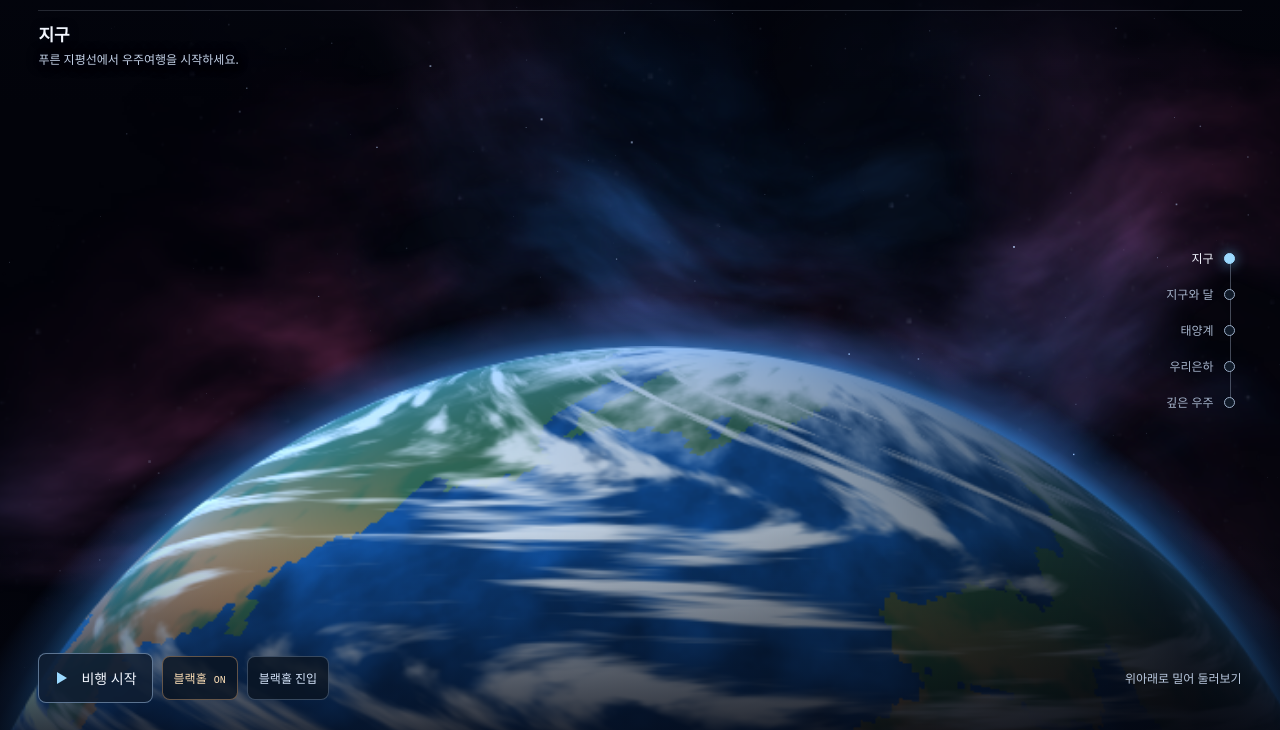
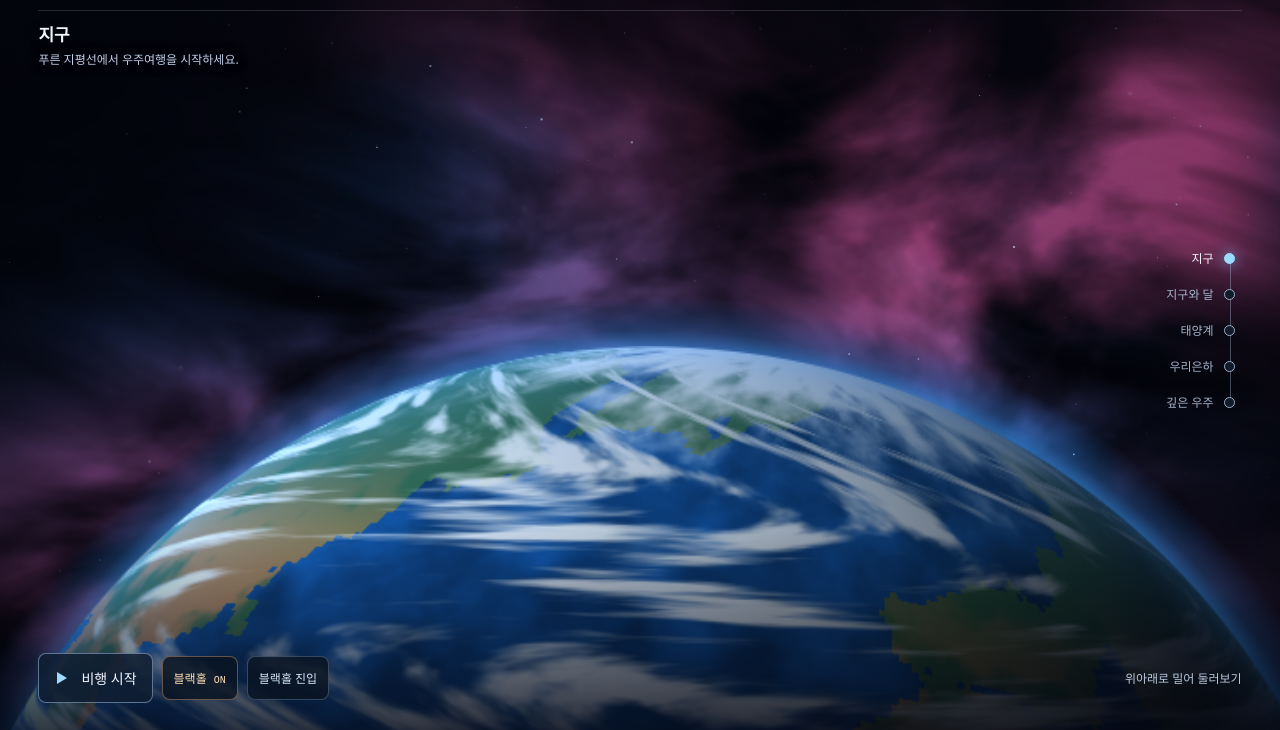
Before and after one commit to kojaeeon/move, a plain HTML site: page play/index.html in a window 1280 px wide. Shown: the part 70-800 px from the top of the page. Drawn offline with Linux system fonts and the light colour scheme.

Commit message:
Extend black hole flight to twenty seconds and vary nebulae

```diff
--- a/play/index.html
+++ b/play/index.html
@@ -262,14 +262,42 @@ function makeGalaxy() {
   return layer;
 }
 
-function makeNebula() {
+const nebulaFields = [
+  { seed: 516167, style: "ribbon", tones: [[23, 102, 194], [205, 69, 138]] },
+  { seed: 17533, style: "shell", tones: [[61, 104, 200], [49, 218, 192]] },
+  { seed: 291733, style: "pillars", tones: [[112, 29, 83], [237, 109, 42]] },
+  { seed: 48103, style: "filaments", tones: [[86, 54, 201], [188, 119, 222]] },
+  { seed: 74439, style: "currents", tones: [[24, 117, 184], [104, 207, 204]] },
+  { seed: 965113, style: "embers", tones: [[120, 29, 51], [225, 132, 48]] }
+];
+const nebulaRoute = [[0, 0], [1.1, 1], [2.18, 2], [3.3, 3], [4.53, 4], [5.71, 5], [6.13, 1]];
+const nebulaTextures = new Map();
+
+function nebulaTexture(index) {
+  if (!nebulaTextures.has(index)) nebulaTextures.set(index, makeNebula(nebulaFields[index]));
+  return nebulaTextures.get(index);
+}
+function nebulaAt(progress) {
+  const [end, lastIndex] = nebulaRoute.at(-1);
+  if (progress >= end) {
+    const sector = (progress - end) / 1.4;
+    const from = (lastIndex + Math.floor(sector)) % nebulaFields.length;
+    return { from, to: (from + 1) % nebulaFields.length, blend: smooth(sector % 1) };
+  }
+  const next = nebulaRoute.findIndex(([at]) => at > progress);
+  const [start, from] = nebulaRoute[next - 1];
+  const [finish, to] = nebulaRoute[next];
+  return { from, to, blend: smooth((progress - start) / (finish - start)) };
+}
+
+function makeNebula({ seed, style, tones }) {
   const layer = document.createElement("canvas");
-  const w = 640, h = 384;
+  const w = 576, h = 354;
   layer.width = w;
   layer.height = h;
   const painter = layer.getContext("2d");
   const image = painter.createImageData(w, h);
-  const random = randomGenerator(516167);
+  const random = randomGenerator(seed);
   const grid = Float32Array.from({ length: 4096 }, random);
   function noise(x, y) {
     const a = Math.floor(x), b = Math.floor(y);
@@ -290,35 +318,61 @@ function makeNebula() {
   for (let y = 0; y < h; y++) {
     for (let x = 0; x < w; x++) {
       const u = x / w, v = y / h;
-      const band = v - (.76 - u * .5 + .085 * Math.sin(u * 11));
-      const falloff = Math.exp(-(band ** 2) * 19) * smooth(u * 4) * smooth((1 - u) * 4);
-      const detail = clouds(u * 8 + 2, v * 10 + noise(u * 7, v * 5) * 1.7);
-      const ridge = Math.max(0, detail - .28) ** 1.45 * falloff;
-      const warm = smooth((noise(u * 4 + 12, v * 3) - .25) * 2.2);
+      const warp = noise(u * 5 + 11, v * 5 + 17) - .5;
+      const wave = u - .5;
+      const plume = v - .51;
+      const detail = clouds(u * 9 + warp * 1.8 + 2, v * 11 + warp * 1.5);
+      const feather = smooth(u * 5) * smooth((1 - u) * 5)
+        * smooth(v * 6) * smooth((1 - v) * 6);
+      let body;
+      if (style === "shell") {
+        const shell = Math.hypot(wave * 1.24, plume * 1.28) - .31 + warp * .12;
+        body = Math.exp(-(shell ** 2) * 105) * (.56 + detail * .85);
+      } else if (style === "pillars") {
+        const pillar = Math.sin(u * 41 + v * 6 + warp * 3.2);
+        body = Math.exp(-((plume + wave * .35) ** 2) * 12)
+          * (.4 + .6 * smooth((pillar + .46) * .62));
+      } else if (style === "filaments") {
+        const fork = Math.abs(plume + wave * .63 + warp * .21) - .08 - u * .14;
+        body = Math.exp(-(fork ** 2) * 88) * (.67 + detail * .66);
+      } else if (style === "currents") {
+        const curve = plume - .15 * Math.sin(u * 7) + warp * .13;
+        body = Math.exp(-(curve ** 2) * 32) + .33 * Math.exp(-((curve + .24) ** 2) * 52);
+      } else if (style === "embers") {
+        const lobes = Math.abs(wave + plume * .61) - .20;
+        body = Math.exp(-(lobes ** 2) * 39 - (plume ** 2) * 8) * (.62 + detail);
+      } else {
+        const ribbon = v - (.76 - u * .5 + .085 * Math.sin(u * 11));
+        body = Math.exp(-(ribbon ** 2) * 18);
+      }
+      const ridge = Math.max(0, detail - .25) ** 1.39 * body * feather;
+      const warm = smooth((noise(u * 4 + 12, v * 3 + 5) - .21) * 2.34);
       const i = (y * w + x) * 4;
-      image.data[i] = mix(23, 205, warm) + ridge * 56;
-      image.data[i + 1] = mix(102, 69, warm) + ridge * 65;
-      image.data[i + 2] = mix(194, 138, warm) + ridge * 80;
-      image.data[i + 3] = ridge * 735;
+      image.data[i] = mix(tones[0][0], tones[1][0], warm) + ridge * 75;
+      image.data[i + 1] = mix(tones[0][1], tones[1][1], warm) + ridge * 60;
+      image.data[i + 2] = mix(tones[0][2], tones[1][2], warm) + ridge * 75;
+      image.data[i + 3] = ridge * 850;
     }
   }
   painter.putImageData(image, 0, 0);
   painter.globalCompositeOperation = "screen";
-  for (let i = 0; i < 1500; i++) {
-    const x = random(), offset = (random() + random() - 1) * .5;
-    const y = .76 - x * .5 + .085 * Math.sin(x * 11) + offset;
-    painter.fillStyle = `rgba(193,209,255,${.06 + random() ** 5 * .49})`;
+  for (let i = 0; i < 560; i++) {
+    const x = random(), y = random();
+    const energy = image.data[(Math.floor(y * h) * w + Math.floor(x * w)) * 4 + 3] / 255;
+    painter.fillStyle = `rgba(207,223,255,${energy * (.15 + random() ** 4 * .65)})`;
     const dot = .36 + random() ** 6;
     painter.fillRect(x * w, y * h, dot, dot);
   }
   return layer;
 }
 
-const blackHoleRoute = { entry: 4.53, horizon: 5.71, exit: 6.13 };
+const blackHoleRoute = { entry: 4.53, horizon: 5.71, exit: 6.13, crossing: 17, duration: 20 };
 const blackHolePhases = [
-  { name: "블랙홀 접근", description: "강착 원반의 뒷면과 별빛이 중력 렌즈를 따라 휘어 보입니다." },
-  { name: "블랙홀 낙하", description: "그림자가 시야를 채우고 빛이 가장자리로 밀려납니다." },
-  { name: "사건의 지평선", description: "지평선 통과는 암전으로 연출했습니다." }
+  { at: 0, name: "블랙홀 접근", description: "별빛이 휘고, 강착 원반의 뒤쪽이 검은 그림자 위로 드러납니다." },
+  { at: 5, name: "강착 원반 옆을 비행", description: "카메라가 원반 옆을 돌아갑니다. 다가오는 쪽 가스가 더 밝게 빛납니다." },
+  { at: 10, name: "블랙홀 낙하", description: "시야를 채운 그림자 가장자리로 별빛과 원반이 휘어집니다." },
+  { at: 17, name: "사건의 지평선", description: "지평선 통과는 암전으로 연출했습니다." },
+  { at: 18.4, name: "깊은 우주로 복귀", description: "암전이 걷히고 다음 성운이 나타납니다." }
 ];
 const blackHoleSetting = "jigu-neomeo.black-hole";
 
@@ -330,15 +384,27 @@ function readBlackHoleSetting() {
   }
 }
 
+function blackHoleTime(progress) {
+  const { entry, horizon, exit, crossing, duration } = blackHoleRoute;
+  if (progress <= horizon) return clamp((progress - entry) / (horizon - entry)) * crossing;
+  return crossing + clamp((progress - horizon) / (exit - horizon)) * (duration - crossing);
+}
+function blackHolePosition(seconds) {
+  const { entry, horizon, exit, crossing, duration } = blackHoleRoute;
+  if (seconds <= crossing) return mix(entry, horizon, seconds / crossing);
+  return seconds >= duration ? exit : mix(horizon, exit, (seconds - crossing) / (duration - crossing));
+}
 function currentBlackHole(progress) {
-  const { entry, horizon, exit } = blackHoleRoute;
+  const { entry, exit, crossing, duration } = blackHoleRoute;
   if (!blackHoleEnabled || progress < entry || progress >= exit) return null;
-  const fall = clamp((progress - entry) / (horizon - entry));
-  const beyond = Math.max(0, progress - horizon);
+  const seconds = blackHoleTime(progress);
+  const phase = blackHolePhases.findLastIndex(({ at }) => seconds >= at);
   return {
-    fall,
-    phase: beyond > 0 ? 2 : fall > .55 ? 1 : 0,
-    opacity: smooth(fall / .17) * (1 - smooth((beyond - .12) / .30))
+    seconds,
+    phase,
+    fall: clamp(seconds / crossing),
+    crossed: seconds >= crossing,
+    opacity: smooth(seconds / 1.9) * (1 - smooth((seconds - 18.4) / (duration - 18.4)))
   };
 }
 
@@ -346,7 +412,9 @@ const blackHoleFragment = `
 precision highp float;
 uniform vec2 viewport;
 uniform float fall;
-uniform sampler2D nebulaTexture;
+uniform sampler2D nearNebula;
+uniform sampler2D farNebula;
+uniform float nebulaBlend;
 
 float hash(vec2 p) {
   return fract(sin(dot(p, vec2(127.1, 311.7))) * 43758.5453);
@@ -361,7 +429,9 @@ float noise(vec2 p) {
 vec3 sky(vec3 ray) {
   vec2 uv = vec2(0.5 + atan(ray.x, -ray.z) / 6.2831853,
                  0.5 - asin(clamp(ray.y, -1.0, 1.0)) / 3.1415926);
-  vec4 gas = texture2D(nebulaTexture, uv);
+  vec4 nearGas = texture2D(nearNebula, uv);
+  vec4 farGas = texture2D(farNebula, uv);
+  vec3 gas = mix(nearGas.rgb * nearGas.a, farGas.rgb * farGas.a, nebulaBlend);
   vec2 grid = uv * vec2(818.0, 396.0);
   vec2 cell = floor(grid);
   vec2 offset = vec2(hash(cell + 32.0), hash(cell - 13.0)) * .62 + .19;
@@ -370,7 +440,7 @@ vec3 sky(vec3 ray) {
   vec2 bigGrid = uv * vec2(135.0, 64.0);
   float bright = pow(hash(floor(bigGrid) + 74.0), 26.0);
   float halo = exp(-length(fract(bigGrid) - .5) * 26.0) * bright;
-  return vec3(.0015, .002, .006) + gas.rgb * gas.a * 1.15
+  return vec3(.0015, .002, .006) + gas * 1.57
        + vec3(.71, .80, 1.0) * (star + halo * .6);
 }
 vec4 accretion(vec3 p, vec3 ray) {
@@ -392,10 +462,11 @@ vec4 accretion(vec3 p, vec3 ray) {
 }
 void main() {
   vec2 screen = (gl_FragCoord.xy * 2.0 - viewport) / viewport.y;
-  float distance = mix(22.0, 1.025, pow(fall, 1.26));
-  float bearing = mix(.11, -.36, fall);
-  float elevation = mix(.23, .12, fall);
-  vec3 p = distance * vec3(sin(bearing) * cos(elevation), sin(elevation),
+  float cameraRadius = mix(26.0, 1.025, pow(fall, 1.36));
+  float sweep = smoothstep(.17, .62, fall);
+  float bearing = mix(.41, -.66, sweep);
+  float elevation = .125 + sin(sweep * 3.1415926) * .21 + .08 * (1.0 - sweep);
+  vec3 p = cameraRadius * vec3(sin(bearing) * cos(elevation), sin(elevation),
                            cos(bearing) * cos(elevation));
   vec3 forward = normalize(-p);
   vec3 right = normalize(cross(forward, vec3(0.0, 1.0, 0.0)));
@@ -434,7 +505,7 @@ void main() {
 }
 `;
 
-function createBlackHoleRenderer(texture) {
+function createBlackHoleRenderer() {
   const layer = document.createElement("canvas");
   const gl = layer.getContext("webgl", { alpha: false, antialias: false, depth: false, preserveDrawingBuffer: true });
   if (!gl) return null;
@@ -467,13 +538,19 @@ function createBlackHoleRenderer(texture) {
   const attribute = gl.getAttribLocation(program, "vertex");
   gl.enableVertexAttribArray(attribute);
   gl.vertexAttribPointer(attribute, 2, gl.FLOAT, false, 0, 0);
+  function attachNebula(unit, uniform, index) {
+    gl.activeTexture(gl.TEXTURE0 + unit);
     gl.bindTexture(gl.TEXTURE_2D, gl.createTexture());
     gl.texParameteri(gl.TEXTURE_2D, gl.TEXTURE_MIN_FILTER, gl.LINEAR);
     gl.texParameteri(gl.TEXTURE_2D, gl.TEXTURE_MAG_FILTER, gl.LINEAR);
     gl.texParameteri(gl.TEXTURE_2D, gl.TEXTURE_WRAP_S, gl.CLAMP_TO_EDGE);
     gl.texParameteri(gl.TEXTURE_2D, gl.TEXTURE_WRAP_T, gl.CLAMP_TO_EDGE);
-  gl.texImage2D(gl.TEXTURE_2D, 0, gl.RGBA, gl.RGBA, gl.UNSIGNED_BYTE, texture);
-  gl.uniform1i(gl.getUniformLocation(program, "nebulaTexture"), 0);
+    gl.texImage2D(gl.TEXTURE_2D, 0, gl.RGBA, gl.RGBA, gl.UNSIGNED_BYTE, nebulaTexture(index));
+    gl.uniform1i(gl.getUniformLocation(program, uniform), unit);
+  }
+  attachNebula(0, "nearNebula", 4);
+  attachNebula(1, "farNebula", 5);
+  const blend = gl.getUniformLocation(program, "nebulaBlend");
   const viewport = gl.getUniformLocation(program, "viewport");
   const progress = gl.getUniformLocation(program, "fall");
   let lastFall = -1;
@@ -490,6 +567,7 @@ function createBlackHoleRenderer(texture) {
     }
     if (lastFall !== fall) {
       gl.uniform1f(progress, fall);
+      gl.uniform1f(blend, smooth(fall));
       gl.drawArrays(gl.TRIANGLES, 0, 3);
       lastFall = fall;
     }
@@ -515,9 +593,12 @@ const diskDust = Array.from({ length: 420 }, () => ({
   light: .04 + lensRandom() ** 2 * .69
 }));
 function paintBlackHoleFallback(fall, opacity) {
-  const radius = Math.min(width, height) * mix(.155, 1.10, (fall ** 2.7));
-  context.translate(width * (.51 + fall * .037), height * .50);
-  context.rotate(-.16 - fall * .11);
+  const sweep = smooth((fall - .17) / .45);
+  const radius = Math.min(width, height) * mix(.115, 1.18, fall ** 2.45);
+  const tilt = .18 + .17 * Math.sin(sweep * Math.PI);
+  const cameraOffset = .081 * Math.sin(sweep * Math.PI);
+  context.translate(width * (.495 + cameraOffset), height * (.50 - cameraOffset * .28));
+  context.rotate(mix(-.16, .21, sweep));
   glow(context, 0, 0, radius * 2.95, [[0, "#f9a2687a"], [.42, "#d8663280"], [.61, "#a03e3958"], [1, "#89317d00"]]);
 
   // Stretch nearby background points tangentially around the shadow.
@@ -538,7 +619,7 @@ function paintBlackHoleFallback(fall, opacity) {
   for (let ring = 0; ring < 18; ring++) {
     const a = radius * (1.005 + ring * .10);
     context.globalAlpha = opacity * (1 - ring * .050);
-    ellipse(0, 0, a, a * .28, 0, TAU, disk, radius * .033);
+    ellipse(0, 0, a, a * tilt, 0, TAU, disk, radius * .033);
   }
   context.globalAlpha = smooth(opacity);
   context.fillStyle = "#010106";
@@ -557,12 +638,12 @@ function paintBlackHoleFallback(fall, opacity) {
   for (let ring = 0; ring < 17; ring++) {
     const a = radius * (1.002 + ring * .105);
     context.globalAlpha = opacity * (1 - ring * .054);
-    ellipse(0, 0, a, a * .28, 0, Math.PI, disk, radius * .036);
+    ellipse(0, 0, a, a * tilt, 0, Math.PI, disk, radius * .036);
   }
   for (const speck of diskDust) {
     const angle = (speck.angle + fall * (.27 / speck.radius)) % TAU;
     const x = Math.cos(angle) * radius * speck.radius;
-    const y = Math.sin(angle) * radius * speck.radius * .28;
+    const y = Math.sin(angle) * radius * speck.radius * tilt;
     if (y < 0 && x * x + y * y < radius * radius) continue;
     context.globalAlpha = opacity * speck.light * (.65 + x / (radius * 7));
     context.fillStyle = "#ffe4ab";
@@ -572,12 +653,12 @@ function paintBlackHoleFallback(fall, opacity) {
 let blackHoleRenderer;
 function drawBlackHole(scene) {
   context.save();
-  if (scene.phase === 2) {
+  if (scene.crossed) {
     context.globalAlpha = scene.opacity;
     context.fillStyle = "#010106";
     context.fillRect(0, 0, width, height);
   } else {
-    if (blackHoleRenderer === undefined) blackHoleRenderer = createBlackHoleRenderer(nebula);
+    if (blackHoleRenderer === undefined) blackHoleRenderer = createBlackHoleRenderer();
     const image = blackHoleRenderer?.(width, height, scene.fall);
     context.globalAlpha = scene.opacity;
     if (image) context.drawImage(image, 0, 0, width, height);
@@ -589,7 +670,6 @@ function drawBlackHole(scene) {
   context.restore();
 }
 
-const nebula = makeNebula();
 const earth = makeGlobe(800);
 const moon = makeGlobe(144, true);
 const spiral = makeGalaxy();
@@ -615,7 +695,7 @@ let width = 1, height = 1;
 let position = 0, target = 0, speed = 0, starTravel = 0;
 let flying = false, started = false, jump = false, lastFrame = 0, frameRequest = 0;
 let blackHoleEnabled = readBlackHoleSetting();
-let displayedStage = -1, displayedBlackHolePhase = -1, displayedSegment = -1, lastDistanceUpdate = -1;
+let displayedStage = -1, displayedBlackHolePhase = -1, lastDistanceUpdate = -1;
 let touchY = null;
 let cachedFieldNumber = -1, cachedField = [];
 const flightButton = document.querySelector("#flight");
@@ -765,14 +845,23 @@ function draw(motion, blackHole) {
   context.fillRect(0, 0, width, height);
   const mobile = width < 650;
   const drift = reducedMotion.matches ? 0 : Math.sin(position * .42) * width * .08;
-  context.globalAlpha = mix(.46, .94, smooth(position / 2.8));
-  context.drawImage(nebula, -width * .14 + drift, -height * .14, width * 1.28, height * 1.29);
+  const field = nebulaAt(position);
+  const brightness = mix(.58, 1, smooth(position / 2.8));
   context.save();
-  context.translate(width * .55, height * .45);
-  context.rotate(mobile ? .64 : .38);
+  context.globalCompositeOperation = "screen";
+  for (const [index, weight] of [[field.from, 1 - field.blend], [field.to, field.blend]]) {
+    if (weight <= .001) continue;
+    context.globalAlpha = brightness * weight;
+    const layer = nebulaTexture(index);
+    context.drawImage(layer, -width * .16 + drift, -height * .14, width * 1.31, height * 1.29);
+    context.save();
+    context.translate(width * .55, height * .47);
+    context.rotate(mobile ? .65 : .40);
     context.scale(-1, 1);
-  context.globalAlpha *= .37;
-  context.drawImage(nebula, -width * .66, -height * .66, width * 1.14, height * 1.16);
+    context.globalAlpha *= .32;
+    context.drawImage(layer, -width * .66, -height * .66, width * 1.14, height * 1.16);
+    context.restore();
+  }
   context.restore();
   context.globalAlpha = 1;
   drawStars(motion);
@@ -801,7 +890,7 @@ function formatDistance(progress) {
 function updateReadouts(time, blackHole) {
   const stage = Math.min(4, Math.floor(position + .42));
   const segment = Math.floor(Math.max(0, position - 4));
-  const phase = blackHole && blackHole.opacity > .25 ? blackHole.phase : -1;
+  const phase = blackHole?.phase ?? -1;
   if (stage !== displayedStage || phase !== displayedBlackHolePhase) {
     displayedStage = stage;
     displayedBlackHolePhase = phase;
@@ -814,11 +903,9 @@ function updateReadouts(time, blackHole) {
       else stop.removeAttribute("aria-current");
     });
   }
-  if (segment !== displayedSegment || sectionNumber.dataset.scene !== `${stage}/${phase}`) {
-    displayedSegment = segment;
-    sectionNumber.dataset.scene = `${stage}/${phase}`;
-    sectionNumber.textContent = stage === 4 && phase < 0 && segment > 0 ? `구역 ${segment + 1}` : "";
-  }
+  const marker = blackHole ? `${Math.floor(blackHole.seconds)} / ${blackHoleRoute.duration}초`
+    : stage === 4 && segment > 0 ? `구역 ${segment + 1}` : "";
+  if (sectionNumber.textContent !== marker) sectionNumber.textContent = marker;
   if (time - lastDistanceUpdate > 65 || Math.abs(position - target) < .001 && !flying) {
     lastDistanceUpdate = time;
     distance.value = formatDistance(position);
@@ -835,11 +922,17 @@ function frame(time) {
   if (flying) {
     const nearest = Math.round(position);
     const arrival = nearest <= 3 ? Math.exp(-((position - nearest) ** 2) / .025) : 0;
-    const blackHole = currentBlackHole(position);
-    const diveSlowdown = blackHole ? .67 * blackHole.opacity : 0;
-    const cruise = (1 - Math.max(.67 * arrival, diveSlowdown)) * (reducedMotion.matches ? .5 : 1);
+    const inDive = currentBlackHole(position);
+    if (inDive) {
+      speed = mix(speed, .11, 1 - Math.exp(-dt * 5));
+      position = blackHolePosition(inDive.seconds + elapsed);
+    } else {
+      const cruise = (1 - .67 * arrival) * (reducedMotion.matches ? .5 : 1);
       speed = mix(speed, cruise, 1 - Math.exp(-dt * 3.5));
-    position += speed * dt;
+      const next = position + speed * dt;
+      position = blackHoleEnabled && position < blackHoleRoute.entry && next >= blackHoleRoute.entry
+        ? blackHoleRoute.entry : next;
+    }
     target = position;
     if (!reducedMotion.matches) starTravel += speed * dt * .54;
   } else if (Math.abs(target - position) > .001) {
```
Lines whose indentation alone changed are shown as unchanged.
